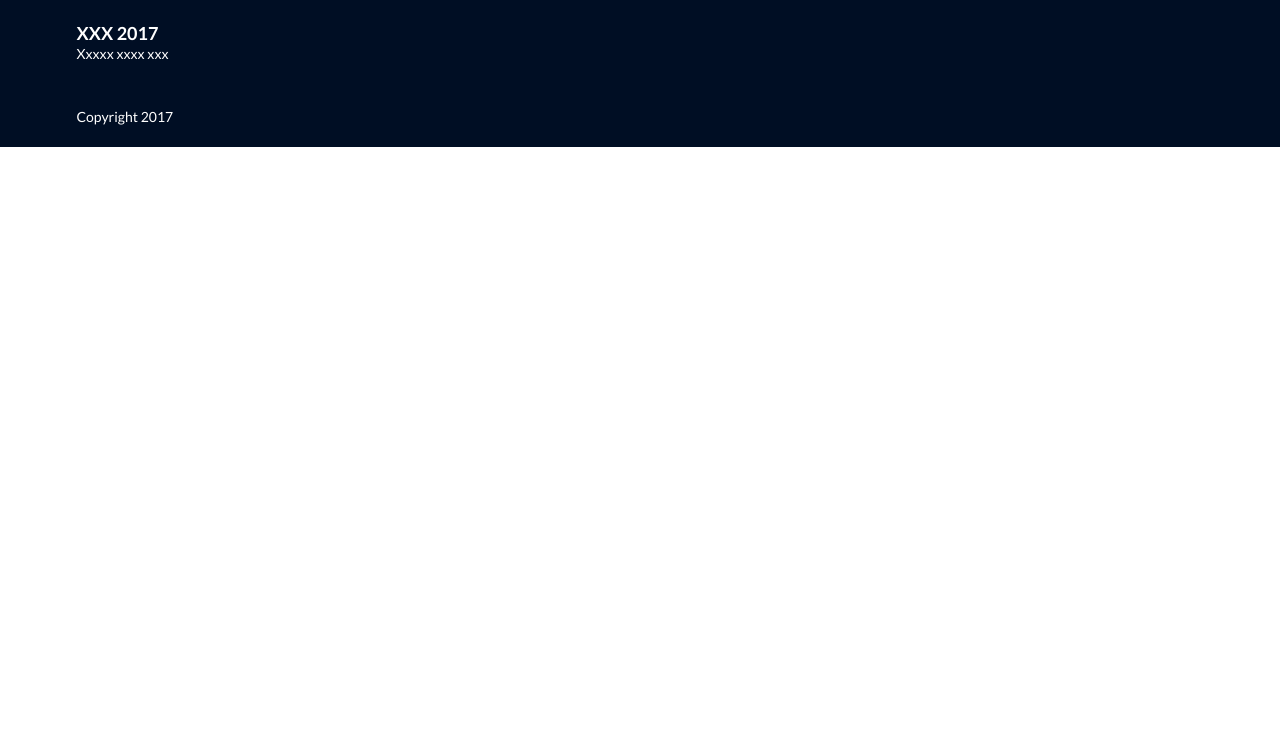
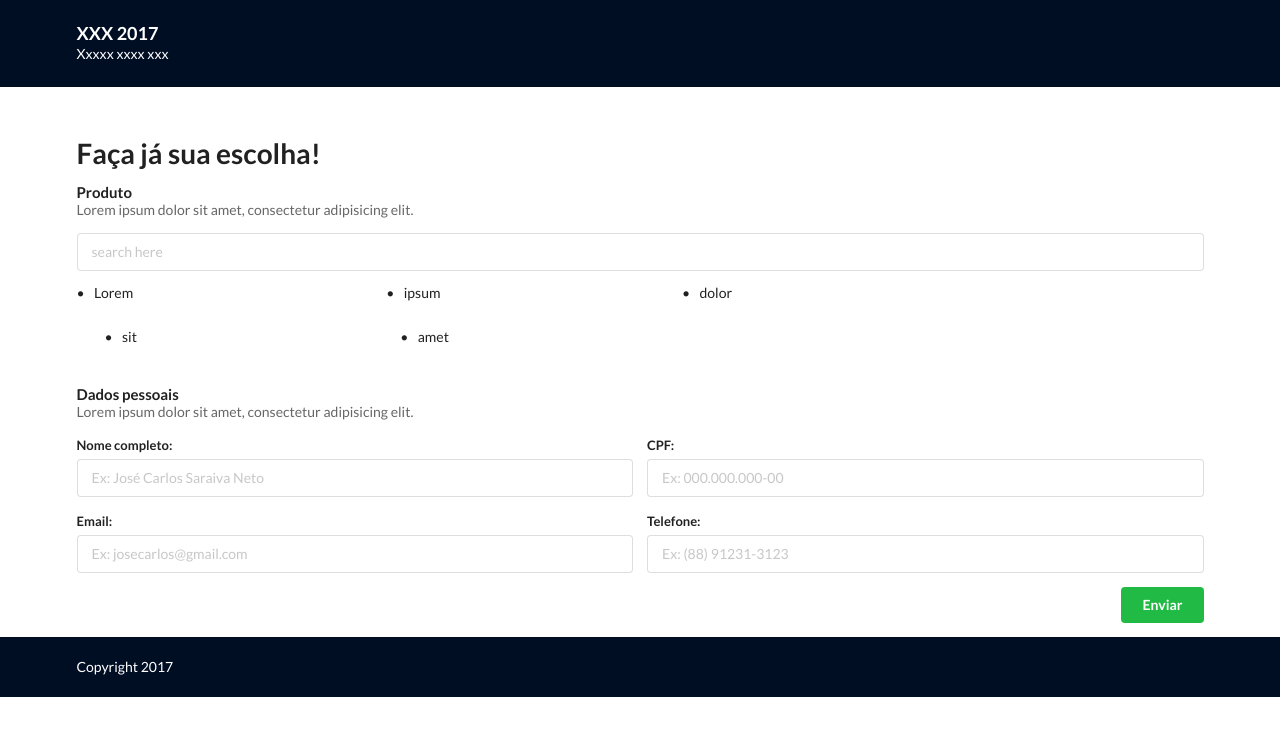
Before and after one commit to lucas-peixoto/inovaAPI, a PHP site: page / in a window 1280 px wide. Shown: the top 736 px of the page. Run offline with PHP 8.4, Linux system fonts and the light colour scheme.

Commit message:
Adding form to index

```diff
--- a/assets/css/app.css
+++ b/assets/css/app.css
@@ -24,6 +24,16 @@
   margin-bottom: 0 !important;
 }
 
+.live-search-list li {
+    padding: 14px !important;
+    margin-left: 14px !important;
+    vertical-align: middle !important;
+}
+
+.live-search-list li:hover {
+    cursor: pointer;
+}
+
 .main-footer{
   background: #000E24;
   padding: 20px 0;
--- a/assets/js/theme.js
+++ b/assets/js/theme.js
@@ -1,3 +1,33 @@
 $(document).ready(function(){
+    $('.live-search-list li').each(function(){
+       $(this).attr('data-search-term', $(this).text().toLowerCase());
+    });
 
+    $('.live-search-box').on('keyup', function() {
+        var searchTerm = $(this).val().toLowerCase();
+
+        if (searchTerm == '') {
+            $('.live-search-list li').each(function() {
+                for (var i = 0; i < 12; i++) {
+                    $(this).show();
+                }
+            });
+        } else {
+            $('.live-search-list li').each(function() {
+                if ($(this).filter('[data-search-term *= ' + searchTerm + ']').length > 0 || searchTerm.length < 1) {
+                    $(this).show();
+                } else {
+                    $(this).hide();
+                }
+            });
+        }
+
+    });
+
+    $('.live-search-list li').on('click', function() {
+        $('.live-search-box').val($(this).html());
+    });
+
+    $('.demo.menu .item').tab({history:false});
+	$('.ui.radio.checkbox').checkbox();
 });
--- a/public/index.php
+++ b/public/index.php
@@ -1,5 +1,66 @@
 <?php require '../templates/header.php'; ?>
+<?php
+// $data = file_get_contents('<url of that website>');
+// $data = json_decode($data, true);
 
+?>
 
+<section id="signup-form" class="signup-form">
+    <div class="ui container">
+
+        <div class="ui header">
+            <h1>Faça já sua escolha!</h1>
+        </div>
+        <form action="inserir.php" method="post" data-type="user" class="ui form">
+            <h4 class="ui header">
+                Produto
+                <span class="sub header">
+                    Lorem ipsum dolor sit amet, consectetur adipisicing elit.
+                </span>
+            </h4>
+            <input type="text" class="live-search-box" placeholder="search here" required=""/>
+            <ul class="ui grid horizontal list live-search-list" style="width: 100%">
+                <li class="item four wide column" value="Lorem">Lorem</li>
+                <li class="item four wide column" value="ipsum">ipsum</li>
+                <li class="item four wide column" value="dolor">dolor</li>
+                <li class="item four wide column" value="sit">sit</li>
+                <li class="item four wide column" value="amet">amet</li>
+            </ul>
+
+            <h4 class="ui header">
+                Dados pessoais
+                <span class="sub header">
+                    Lorem ipsum dolor sit amet, consectetur adipisicing elit.
+                </span>
+            </h4>
+            <div class="two fields">
+                <div class="field">
+                    <label for="name">Nome completo:</label>
+                    <input type="text" placeholder="Ex: José Carlos Saraiva Neto" name="nome" id="name" required="">
+                </div>
+                <div class="field">
+                    <label for="cpf">CPF:</label>
+                    <input type="text" placeholder="Ex: 000.000.000-00" pattern="\d{3}\.\d{3}\.\d{3}-\d{2}" name="cpf" id="cpf" required="">
+                </div>
+            </div>
+            <div class="two fields">
+                <div class="field">
+                    <label for="email">Email:</label>
+                    <input type="email" placeholder="Ex: josecarlos@gmail.com" name="email" id="email" required="">
+                </div>
+                <div class="field">
+                    <label for="tel">Telefone:</label>
+                    <input type="tel" placeholder="Ex: (88) 91231-3123" name="telefone" id="telefone">
+                </div>
+            </div>
+            <div class="one field">
+                <div class="field">
+                    <button type="submit" class="ui right floated green button" name="action" value="cad_user">Enviar</button>
+                </div>
+            </div>
+        </form>
+
+    </div>
+</section>
 
 <?php require '../templates/footer.php'; ?>
--- a/templates/header.php
+++ b/templates/header.php
@@ -3,7 +3,7 @@
     <head>
         <meta charset="utf-8">
         <meta name="viewport" content="width=device-width">
-        <title>Semana de Integração 2017 - FJN</title>
+        <title>XXX XXX XXX</title>
 
         <link rel="stylesheet" href="../assets/css/semantic.min.css">
         <link rel="stylesheet" href="../assets/css/app.css">
```
